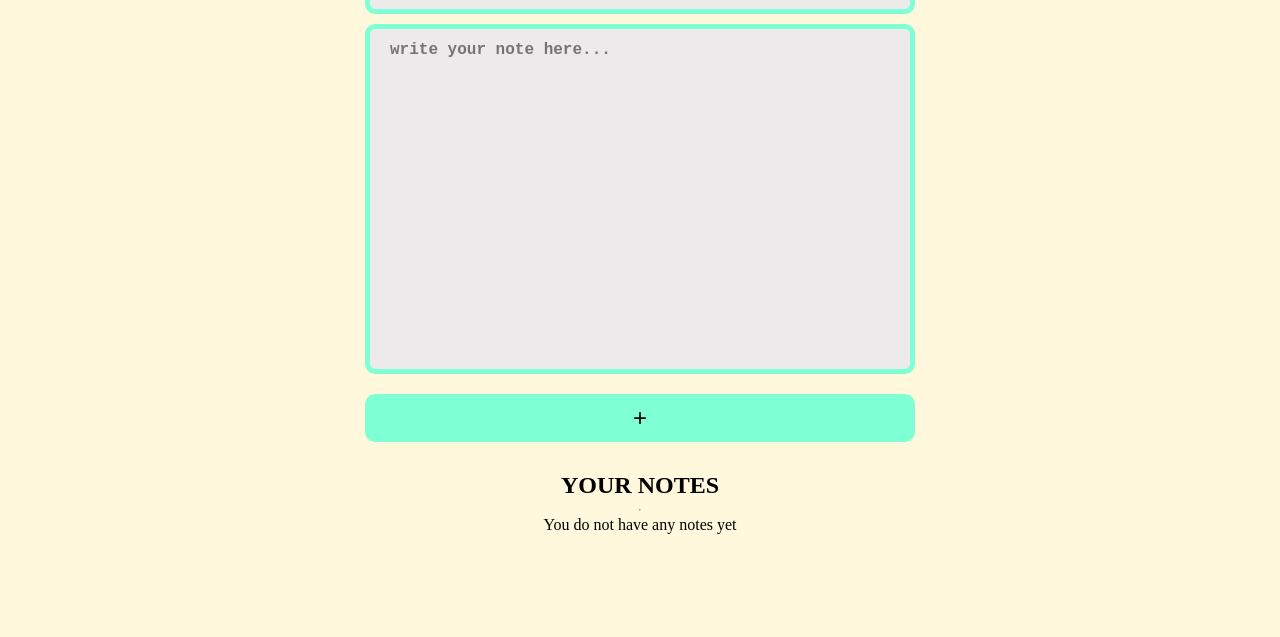
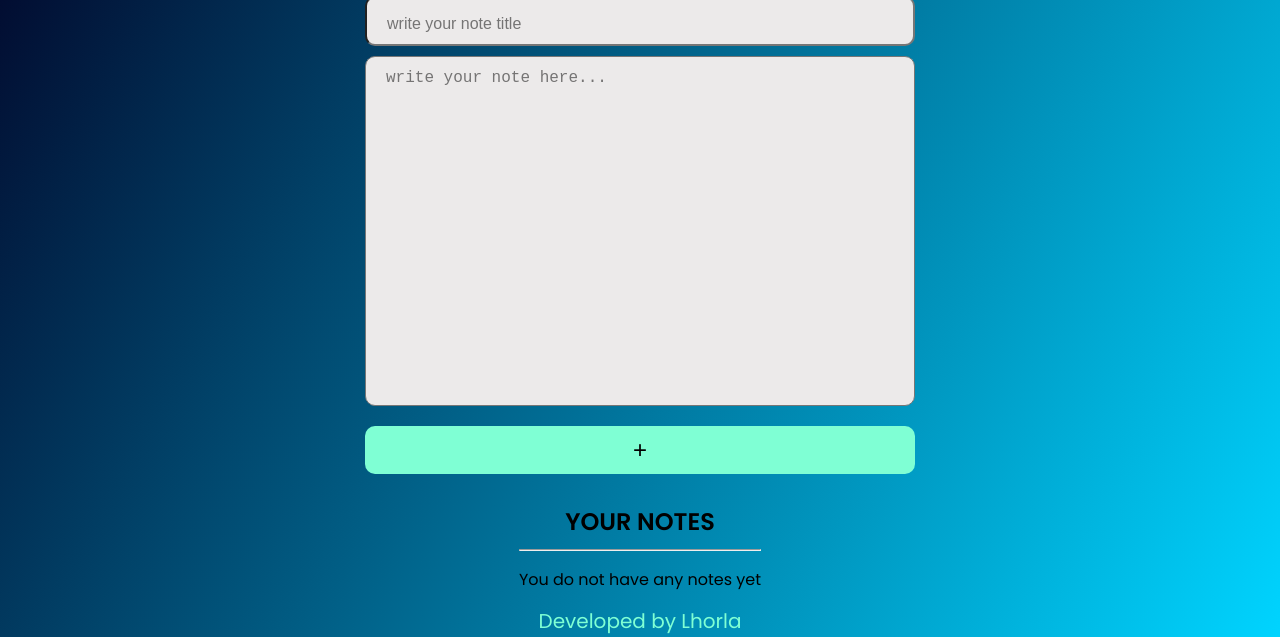
Before and after one commit to Lhorla/web-note, a plain HTML site: page index.html in a window 1280 px wide. Shown: the part 187-824 px from the top of the page. Before the commit the page ends 800 px from the top, so only its background shows below. Drawn offline with Linux system fonts and the light colour scheme.

Commit message:
update css and html
Updated design

```diff
--- a/index.css
+++ b/index.css
@@ -5,17 +5,18 @@
 }
 
 body {
-    background-color: cornsilk;
+    background-image: linear-gradient(120deg, rgba(2,0,36,1) 0%, rgba(0,212,255,1) 100%);
+    font-family: 'Poppins', sans-serif;
+    display: flex;
+    flex-direction: column;
+    align-items: center;
+    justify-content: center;
 }
 
 .container {
     max-width: 1440px;
     margin: 0 auto;
     padding: 10px;
-    display: flex;
-    flex-direction: column;
-    align-items: center;
-    justify-content: center;
 }
 
 header {
@@ -26,6 +27,11 @@ header {
 header h1 {
     text-transform: uppercase;
     margin: 10px 0;
+    font-weight: 700;
+}
+
+header p {
+    font-weight: 600;
 }
 
 header form {
@@ -35,7 +41,6 @@ header form {
 }
 
 form .title {
-    border: 5px solid aquamarine;
     outline: none;
     width: 550px;
     height: 50px;
@@ -45,11 +50,15 @@ form .title {
     padding: 12px 20px;
     font-size: 1.5rem;
     resize: none;
+    font-weight: 400;
+}
+
+form .title:focus {
+    outline: none;
+    border: 2px solid aquamarine;
 }
 
 form .text {
-    border: 5px solid aquamarine;
-    outline: none;
     width: 550px;
     height: 350px;
     border-radius: 10px;
@@ -57,20 +66,25 @@ form .text {
     padding: 12px 20px;
     font-size: 1.5rem;
     resize: none;
+    font-weight: 400;
 }
 
-::placeholder {
-    font-weight: bold;
+form .text:focus  {
+    outline: none;
+    border: 2px solid aquamarine;
+}
+
+.title::placeholder, .text::placeholder {
     opacity: .5;
     color: black;
     font-size: 1rem;
 }
 
 .msg {
-    text-align: start;
     margin: 10px 60px;
     color: red;
     font-size: 1rem;
+    font-weight: 200;
 }
 
 button {
@@ -88,39 +102,65 @@ button:hover {
     background-color: aqua;
 }
 
-section .notes-head {
+.notes-head {
     text-transform: uppercase;
     margin: 10px 0;
     text-align: center;
+    font-weight: 600;
+}
+
+hr {
+    height: 2px;
+    margin-bottom: 1rem;
 }
 
 .notes {
-    margin-top: 5px;;
+    margin-top: 5px;
 }
 
 .note {
     margin: 10px;
-    background-color: lightgrey;
+    background-color: rgb(236, 234, 234);
     width: 550px;
-    text-align: center;
     padding: 20px;
-    border-radius: 10px solid aquamarine;
     border: none;
+    overflow-wrap: break-word;
+    border-radius: 10px;
+    font-weight: 400;
 }
 
 .note-title {
     margin: 5px;
-    font-weight: bold;
+    font-weight: 600;
+    font-size: 1.5rem;
+    text-transform: uppercase;
 }
 
 .note-text {
     margin: 5px;
-    font-style: italic;
+    font-size: 1.5rem;
+    font-weight: 400;
 }
 
 i {
     cursor: pointer;
     margin: 10px 10px 0 0;
+    width: 30px;
+}
+
+footer {
+    font-size: 1.5rem;
+    color: aquamarine;
+}
+
+footer a {
+    text-decoration: none;
+    color: aquamarine;
+    cursor: pointer;
+}
+
+footer a:hover {
+    color: white;
 }
 
 @media screen and (max-width: 760px) {
--- a/index.html
+++ b/index.html
@@ -1,11 +1,20 @@
 <!DOCTYPE html>
 <html lang="en">
   <head>
-    <meta charset="UTF-8">
-    <meta http-equiv="X-UA-Compatible" content="IE=edge">
-    <meta name="viewport" content="width=device-width, initial-scale=1.0">
-    <link rel="stylesheet" href="index.css">
-    <link rel="stylesheet" href="https://cdnjs.cloudflare.com/ajax/libs/font-awesome/6.1.2/css/all.min.css" />
+    <meta charset="UTF-8" />
+    <meta http-equiv="X-UA-Compatible" content="IE=edge" />
+    <meta name="viewport" content="width=device-width, initial-scale=1.0" />
+    <link rel="preconnect" href="https://fonts.googleapis.com" />
+    <link rel="preconnect" href="https://fonts.gstatic.com" crossorigin />
+    <link
+      href="https://fonts.googleapis.com/css2?family=Poppins:ital,wght@0,400;0,600;0,700;1,200&display=swap"
+      rel="stylesheet"
+    />
+    <link
+      rel="stylesheet"
+      href="https://cdnjs.cloudflare.com/ajax/libs/font-awesome/6.1.2/css/all.min.css"
+    />
+    <link rel="stylesheet" href="index.css" />
     <title>Web Note</title>
   </head>
   <body>
@@ -14,8 +23,16 @@
         <h1>Web note</h1>
         <p>Have any notes?</p>
         <form>
-                <input type="text" class="title" placeholder="write your note title">
-                <textarea name="text" class="text" placeholder="write your note here..." ></textarea>
+          <input
+            type="text"
+            class="title"
+            placeholder="write your note title"
+          />
+          <textarea
+            name="text"
+            class="text"
+            placeholder="write your note here..."
+          ></textarea>
           <div class="msg"></div>
           <button type="submit" class="add">&plus;</button>
         </form>
@@ -26,20 +43,14 @@
       <div class="container">
         <h1 class="notes-head">Your notes</h1>
         <hr>
-            <div class="notes">
-                <!--
-                    <div class="note">
-                        <h1 class="note-title"></h1>
-                        <p class="note-text"></p>
-                        <span class="options">
-                            <i class="fa fa-pencil" aria-hidden="true"></i>
-                            <i class="fa fa-trash" aria-hidden="true"></i>
-                        </span>
-                    </div>
-                -->
-            </div>
+        <div class="notes"></div>
       </div>
     </section>
+
+    <footer>
+      <small>Developed by <a href="https://github.com/Lhorla">Lhorla</small>
+    </footer>
+
     <script src="index.js"></script>
   </body>
 </html>
```
Lines whose indentation alone changed are shown as unchanged.
